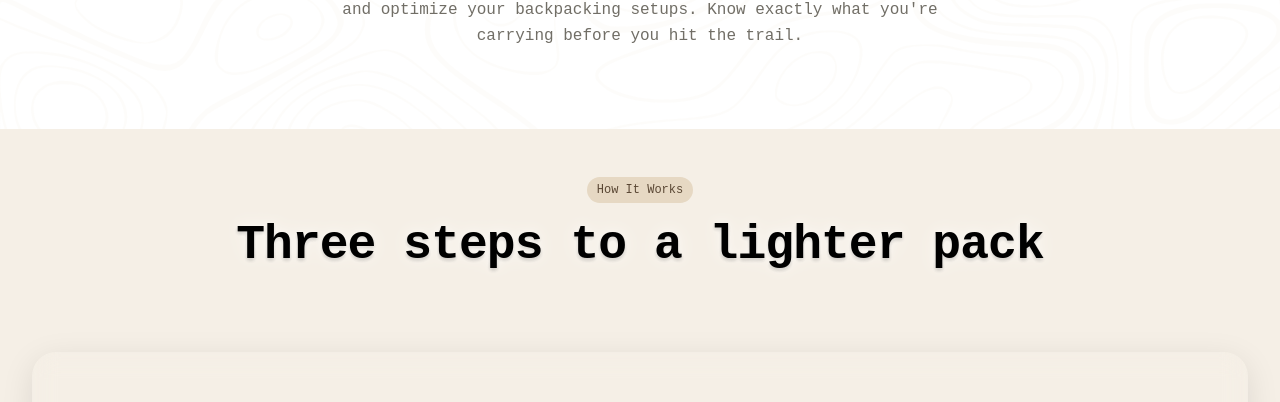
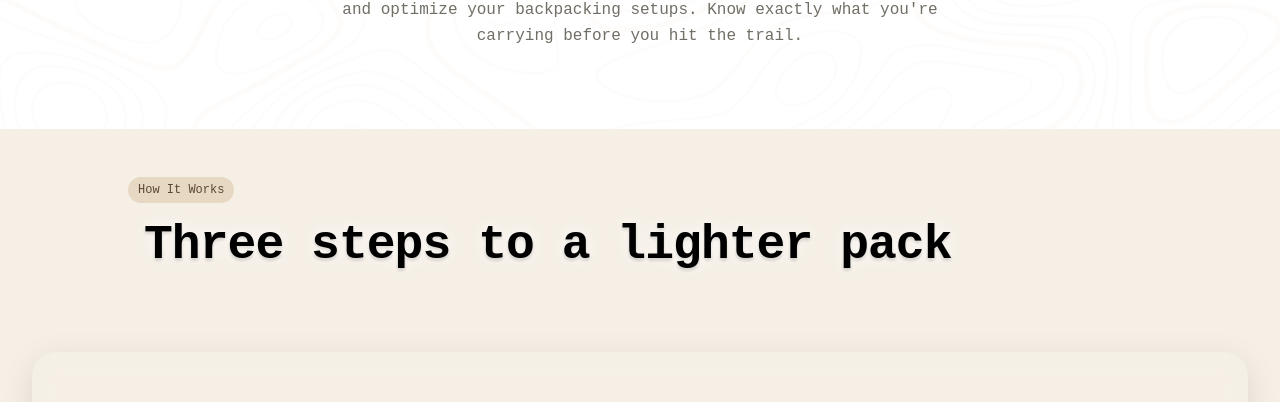
Before and after one commit to arjuna26/ultralite, a React (Vite) app in the folder frontend/: page / in a window 1280 px wide. Shown: the part 733-1135 px from the top of the page. Built offline with nearby package versions, Linux system fonts and the light colour scheme; no server answers; a web font is replaced by a local one.

Commit message:
more text changes

```diff
--- a/frontend/src/components/HowItWorksStacking.jsx
+++ b/frontend/src/components/HowItWorksStacking.jsx
@@ -31,7 +31,7 @@ export default function HowItWorksStacking() {
   return (
     <section className="relative">
       {/* Section header - NOT sticky, scrolls away naturally */}
-      <div className="pt-12 pb-16 text-center">
+      <div className="pt-12 pb-16 text-left md:ml-32 ml-16">
         <span className="badge badge-secondary mb-4">How It Works</span>
         <h2
               className="text-display text-3xl md:text-5xl mb-4 text-black px-4"
--- a/frontend/src/pages/Landing.jsx
+++ b/frontend/src/pages/Landing.jsx
@@ -312,7 +312,7 @@ export default function Landing() {
         <HowItWorksStacking />
       </div>
 
-      <section id="featured" className="relative overflow-hidden topo-pattern-md md:py-20 py-8">
+      <section id="featured" className="relative overflow-hidden topo-pattern-md md:pt-20 py-8">
         <div className="container scroll-reveal flex flex-col items-center justify-center">
           <span className="badge badge-secondary mb-4">Gear</span>
           <h2 className="text-display text-3xl md:text-5xl mb-4 text-black text-center">Popular Gear</h2>
```
